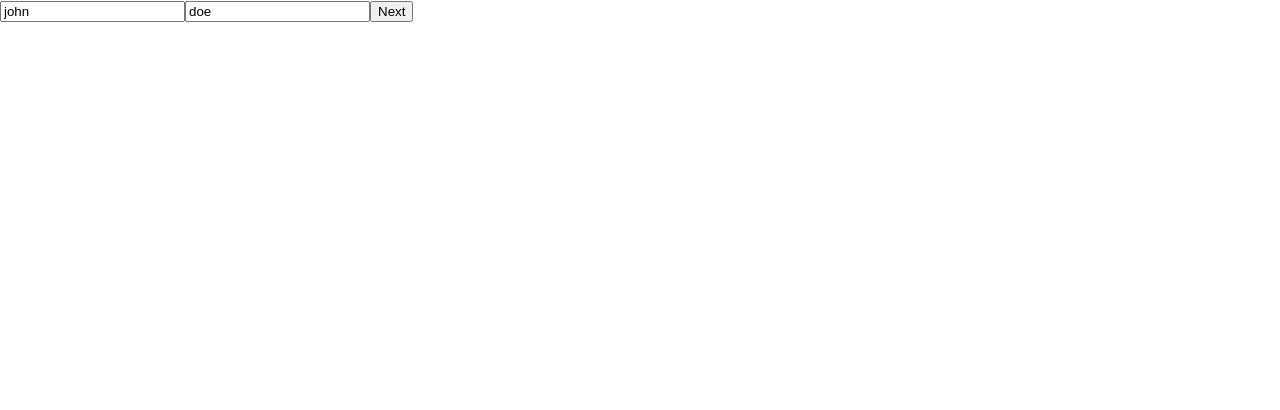
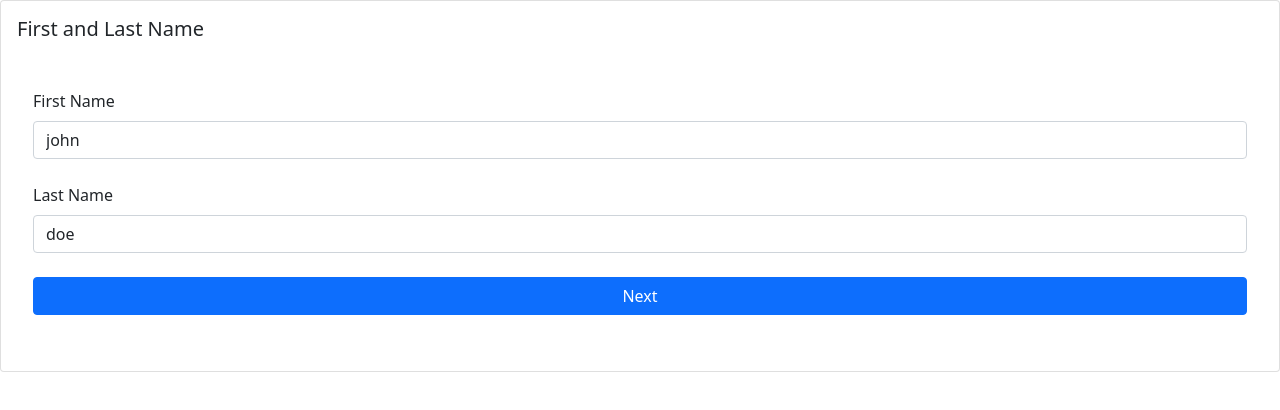
Before and after one commit to mohamedisakr/multi-step-wizard-form, a React (Create React App) app: page / in a window 1280 px wide. Shown: the top 410 px of the page. Built offline with nearby package versions, Linux system fonts and the light colour scheme.

Commit message:
adding styles to new step 1

```diff
--- a/package.json
+++ b/package.json
@@ -7,6 +7,7 @@
     "@testing-library/jest-dom": "^5.16.4",
     "@testing-library/react": "^12.1.4",
     "@testing-library/user-event": "^13.5.0",
+    "bootstrap": "^5.1.3",
     "react": "^18.0.0",
     "react-dom": "^18.0.0",
     "react-hook-form": "^7.29.0",
--- a/src/index.js
+++ b/src/index.js
@@ -1,7 +1,8 @@
 import React from "react";
 import ReactDOM from "react-dom/client";
-// import { createRoot } from "react-dom";
 import "./index.css";
+import "bootstrap/dist/css/bootstrap.css";
+
 // import App from "./App";
 // import reportWebVitals from "./reportWebVitals";
 import { Provider } from "react-redux";
--- a/src/simple/Step1.js
+++ b/src/simple/Step1.js
@@ -17,40 +17,60 @@ export const Step1 = () => {
   } = useForm({ mode: "onBlur", defaultValues: { firstName, lastName } }); //
 
   const onSubmit = (data) => {
-    console.log(data);
-
     dispatch(chooseFirstName(data.firstName));
     dispatch(chooseLastName(data.lastName));
     navigate("/step2");
   };
 
   return (
-    <form onSubmit={handleSubmit(onSubmit)} className="flex flex-col mt-4">
+    <div className="card">
+      <div className="card-body">
+        <h5 className="card-title">First and Last Name</h5>
+        <div className="card-body">
+          <form
+            onSubmit={handleSubmit(onSubmit)}
+            className="d-flex flex-column mt-4"
+          >
+            <div className="form-outline mb-4">
+              <label className="form-label" htmlFor="firstName">
+                First Name
+              </label>
               <input
                 type="text"
                 id="firstName"
                 name="firstName"
-        {...register("firstName", { required: "First name is required" })}
-        className="px-4 py-3 w-full rounded-md bg-gray-100 border-transparent focus:border-gray-500 focus:bg-white focus:ring-0 text-sm"
+                {...register("firstName", {
+                  required: "First name is required",
+                })}
+                className="form-control"
                 placeholder="First Name *"
               />
+            </div>
             <span className="text-sm text-left text-red-700">
               {errors.firstName?.message}
             </span>
 
+            <div className="form-outline mb-4">
+              <label className="form-label" htmlFor="lastName">
+                Last Name
+              </label>
               <input
                 type="text"
                 id="lastName"
                 name="lastName"
                 {...register("lastName", { required: "Last name is required" })}
-        className="px-4 py-3 w-full rounded-md bg-gray-100 border-transparent focus:border-gray-500 focus:bg-white focus:ring-0 text-sm"
+                className="form-control"
                 placeholder="Last Name *"
               />
+            </div>
             <span className="text-sm text-left text-red-700">
               {errors.lastName?.message}
             </span>
 
-      <button>Next</button>
+            <button className="btn btn-primary btn-block mb-4">Next</button>
           </form>
+        </div>
+      </div>
+    </div>
   );
 };
```
Also changed, not shown: 1 other file (tests, documents, lock files or other folders). Lines whose indentation alone changed are shown as unchanged.
